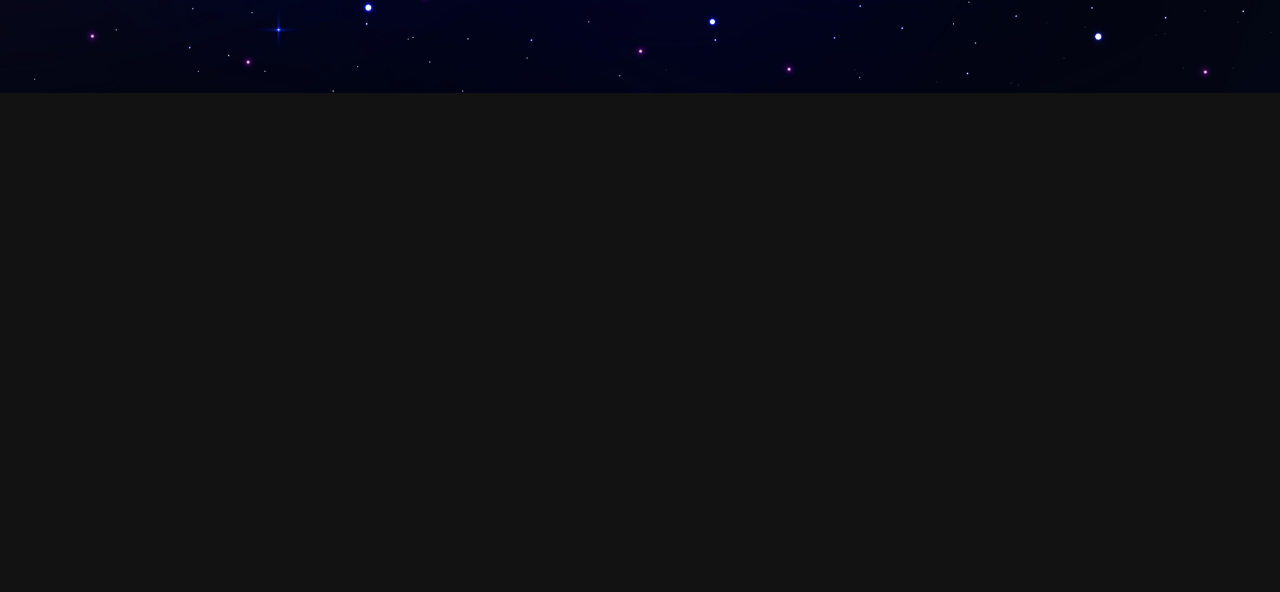
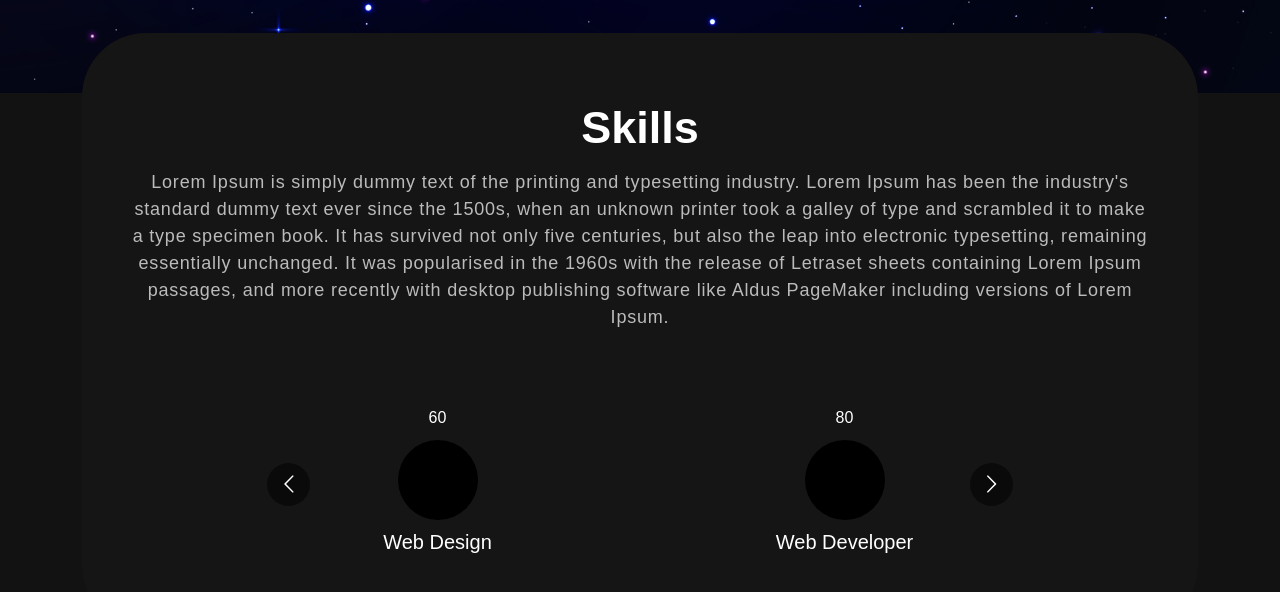
Before and after one commit to ahmedgamal115/porfoilio, a React (Create React App) app: page / in a window 1280 px wide. Shown: the part 774-1366 px from the top of the page. Before the commit the page ends 867 px from the top, so only its background shows below. Built offline with nearby package versions, Linux system fonts and the light colour scheme.

Commit message:
Create Skills Page And Do Some Of His Style

```diff
--- a/package.json
+++ b/package.json
@@ -12,6 +12,7 @@
     "react-bootstrap": "^2.5.0",
     "react-bootstrap-icons": "^1.8.4",
     "react-dom": "^18.2.0",
+    "react-multi-carousel": "^2.8.2",
     "react-scripts": "5.0.1",
     "web-vitals": "^2.1.4"
   },
--- a/src/App.js
+++ b/src/App.js
@@ -1,6 +1,7 @@
 import './App.css';
 import Navbar from './component/Navbar'
 import Banner from './component/Banner';
+import Skills from './component/Skills/Skills';
 import 'bootstrap/dist/css/bootstrap.min.css'
 
 function App() {
@@ -8,6 +9,7 @@ function App() {
     <div className="App">
       <Navbar/>
       <Banner/>
+      <Skills/>
     </div>
   );
 }
--- /dev/null
+++ b/src/component/Skills/Skills.css
@@ -0,0 +1,34 @@
+.skill{
+    padding: 0 0 50px 0;
+    position: relative;
+}
+.skill .skill-bx{
+    background: #151515;
+    border-radius: 64px;
+    text-align: center;
+    padding: 68px 50px;
+    margin-top: -60px;
+}
+.skill h2{
+    font-size: 45px;
+    font-weight: 700;
+}
+.skill p{
+    color: #BBBBBB;
+    font-size: 18px;
+    letter-spacing: 0.8px;
+    line-height: 1.5em;
+    margin: 14px 0 75px 0;
+}
+.skill-slider{
+    width: 80%;
+    margin: 0 auto;
+    position: relative;
+}
+.background-image-left{
+    position: absolute;
+    top: 28%;
+    bottom: 0;
+    width: 40%;
+    z-index: -4;
+}
--- /dev/null
+++ b/src/component/Skills/Skills.js
@@ -0,0 +1,106 @@
+import { Col, Container, Row } from "react-bootstrap";
+import Carousel from "react-multi-carousel";
+import "react-multi-carousel/lib/styles.css";
+import colorshape from '../../assets/images/wallpaperflare.com_wallpaper.jpg'
+import './Skills.css'
+
+const Skills = () => {
+    const skillsValues = [60, 80, 90]
+    const responsive = {
+        superLargeDesktop: {
+          // the naming can be any, depends on you.
+          breakpoint: { max: 4000, min: 3000 },
+          items: 5
+        },
+        desktop: {
+          breakpoint: { max: 3000, min: 1024 },
+          items: 3
+        },
+        tablet: {
+          breakpoint: { max: 1024, min: 464 },
+          items: 2
+        },
+        mobile: {
+          breakpoint: { max: 464, min: 0 },
+          items: 1
+        }
+      };
+  return (
+    <section className="skill" id="skills">
+        <Container>
+            <Row>
+                <Col>
+                    <div className="skill-bx">
+                        <h2>
+                            Skills
+                        </h2>
+                        <p>Lorem Ipsum is simply dummy text of the printing and typesetting industry. Lorem Ipsum has been the industry's standard dummy text ever since the 1500s, when an unknown printer took a galley of type and scrambled it to make a type specimen book. It has survived not only five centuries, but also the leap into electronic typesetting, remaining essentially unchanged. It was popularised in the 1960s with the release of Letraset sheets containing Lorem Ipsum passages, and more recently with desktop publishing software like Aldus PageMaker including versions of Lorem Ipsum.</p>
+                        <Carousel responsive={responsive} infinite={true} className="skill-slider">
+                            <div className="item">
+                                <div className="prograss">
+                                    <div className="outer">
+                                        <div className="inner">
+                                            {skillsValues[0]}
+                                        </div>
+                                    </div>
+                                    <svg width={100} height={100}>
+                                        <defs>
+                                            <linearGradient>
+                                                <stop offset={0} stopColor="#e91e63"/>
+                                                <stop offset={100} stopColor="#673ab7"/>
+                                            </linearGradient>
+                                        </defs>
+                                        <circle cy={50} cx={50} r={40}/>
+                                    </svg>
+                                </div>
+                                <h5>Web Design</h5>
+                            </div>
+                            <div className="item">
+                                <div className="prograss">
+                                    <div className="outer">
+                                        <div className="inner">
+                                            {skillsValues[1]}
+                                        </div>
+                                    </div>
+                                    <svg width={100} height={100}>
+                                        <defs>
+                                            <linearGradient>
+                                                <stop offset={0} stopColor="#e91e63"/>
+                                                <stop offset={100} stopColor="#673ab7"/>
+                                            </linearGradient>
+                                        </defs>
+                                        <circle cy={50} cx={50} r={40}/>
+                                    </svg>
+                                </div>
+                                <h5>Web Developer</h5>
+                            </div>
+                            <div className="item">
+                                <div className="prograss">
+                                    <div className="outer">
+                                        <div className="inner">
+                                            {skillsValues[2]}
+                                        </div>
+                                    </div>
+                                    <svg width={100} height={100}>
+                                        <defs>
+                                            <linearGradient>
+                                                <stop offset={0} stopColor="#e91e63"/>
+                                                <stop offset={100} stopColor="#673ab7"/>
+                                            </linearGradient>
+                                        </defs>
+                                        <circle cy={50} cx={50} r={40}/>
+                                    </svg>
+                                </div>
+                                <h5>Embedded System</h5>
+                            </div>
+                        </Carousel>
+                    </div>
+                </Col>
+            </Row>
+        </Container>
+        <img className="background-image-left" src={colorshape} alt="background" />
+    </section>
+  )
+}
+
+export default Skills
```
Also changed, not shown: src/assets/images/wallpaperflare.com_wallpaper.jpg (added), 1 other file (tests, documents, lock files or other folders).
